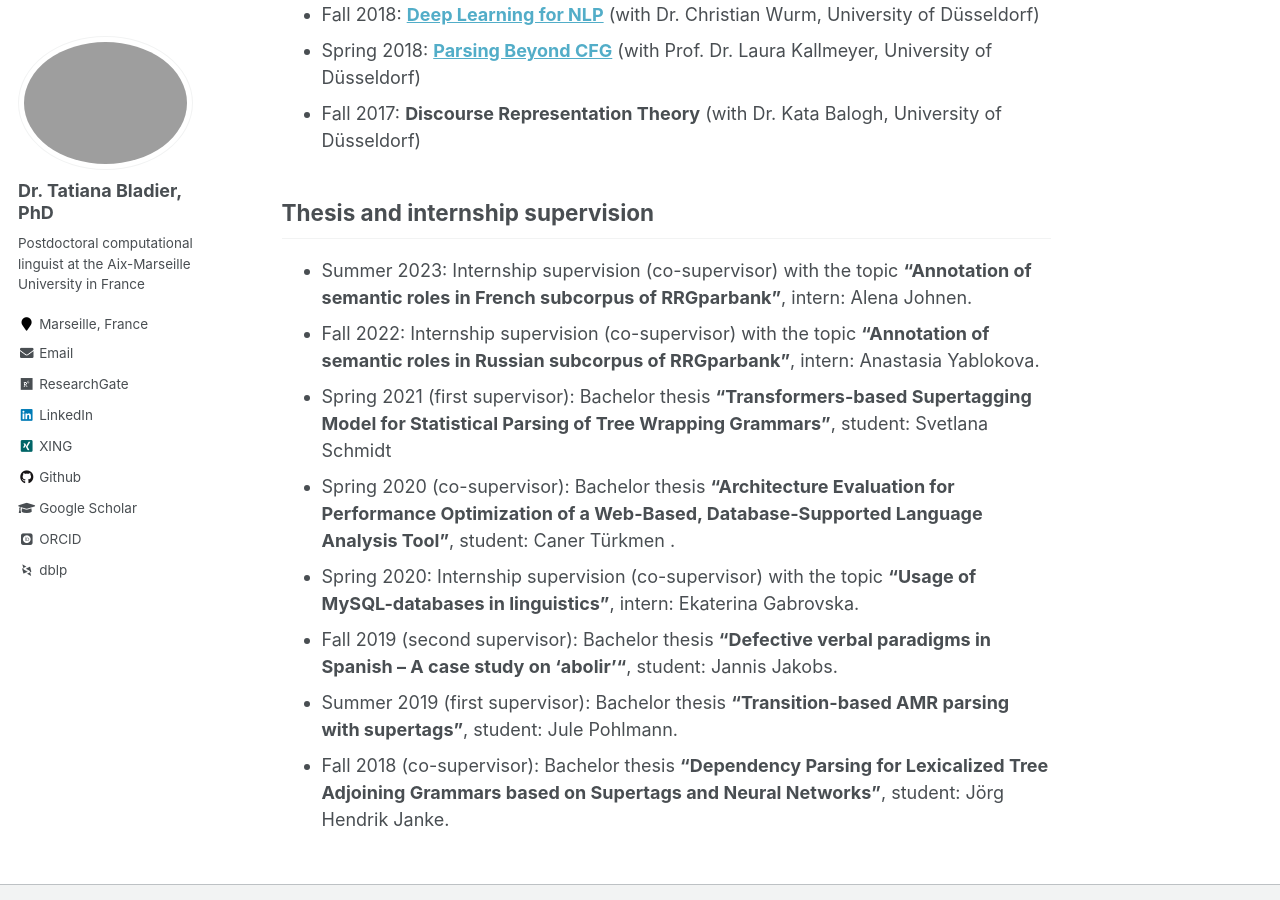
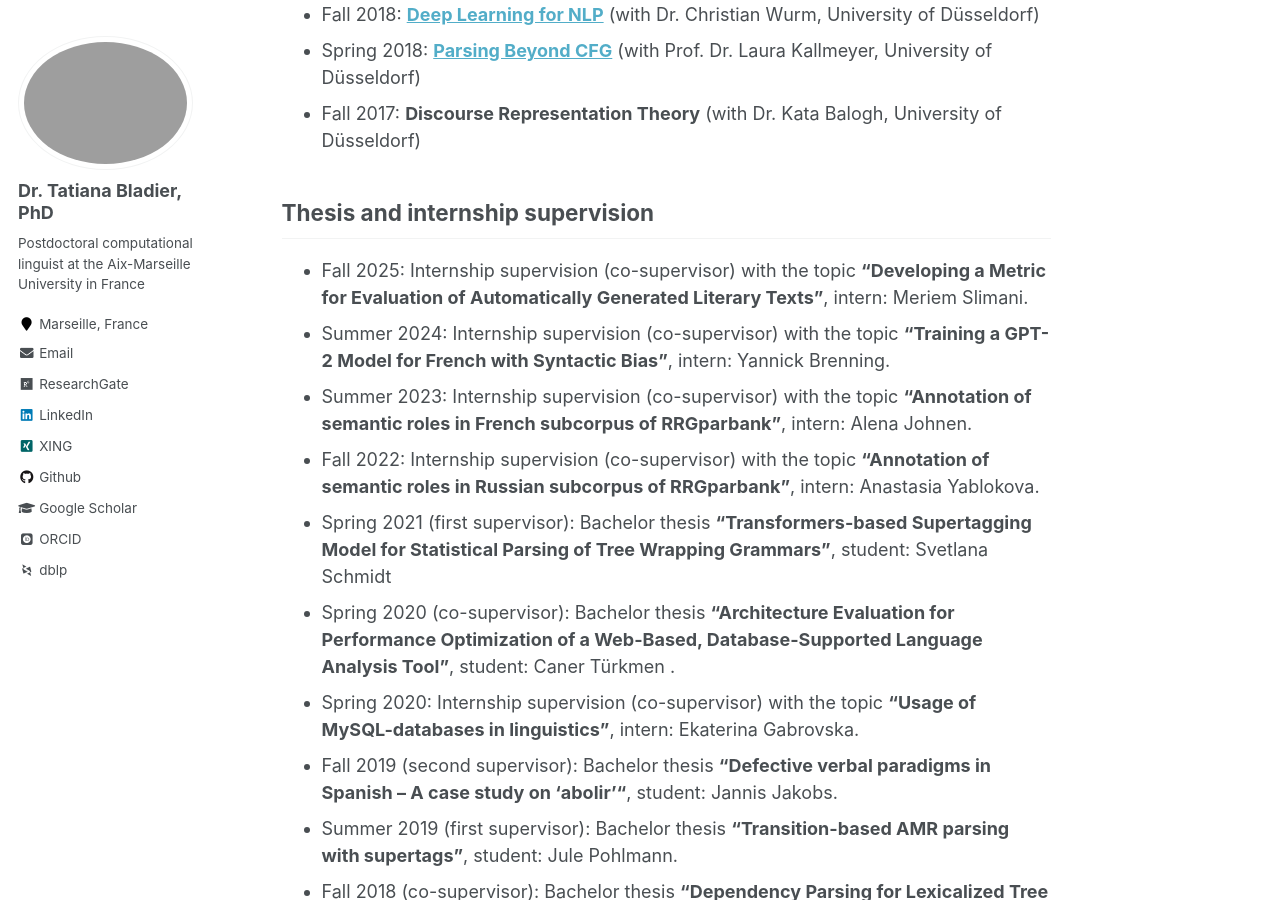
Before and after one commit to TatianaBladier/TatianaBladier.github.io, a Jekyll site: the page built from _pages/markdown.md, in a window 1280 px wide and 900 px high, scrolled down 612 px. Built offline with Jekyll 4.4.1, drawn with Linux system fonts in a browser that asks for light colours; some web fonts are replaced.

Commit message:
update teaching

```diff
--- a/_pages/markdown.md
+++ b/_pages/markdown.md
@@ -18,6 +18,8 @@ author_profile: true
 
 ## Thesis and internship supervision
 
+- Fall 2025: Internship supervision (co-supervisor) with the topic **"Developing a Metric for Evaluation of Automatically Generated Literary Texts"**, intern: Meriem Slimani.
+- Summer 2024: Internship supervision (co-supervisor) with the topic **"Training a GPT-2 Model for French with Syntactic Bias"**, intern: Yannick Brenning.
 - Summer 2023: Internship supervision (co-supervisor) with the topic **"Annotation of semantic roles in French subcorpus of RRGparbank"**, intern: Alena Johnen.
 - Fall 2022: Internship supervision (co-supervisor) with the topic **"Annotation of semantic roles in Russian subcorpus of RRGparbank"**, intern: Anastasia Yablokova.
 - Spring 2021 (first supervisor): Bachelor thesis **"Transformers-based Supertagging Model for Statistical Parsing of Tree Wrapping Grammars"**, student: Svetlana Schmidt
```
